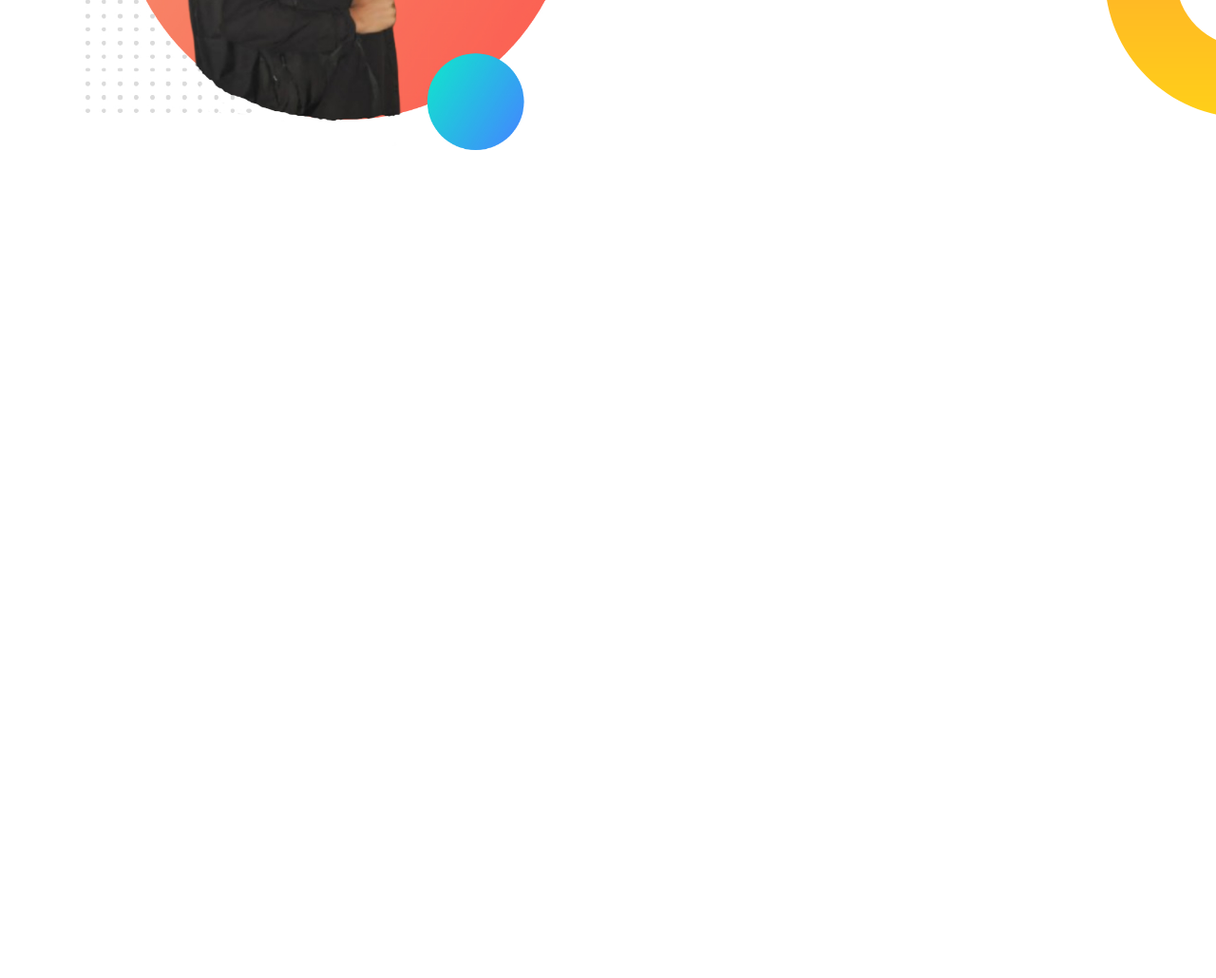
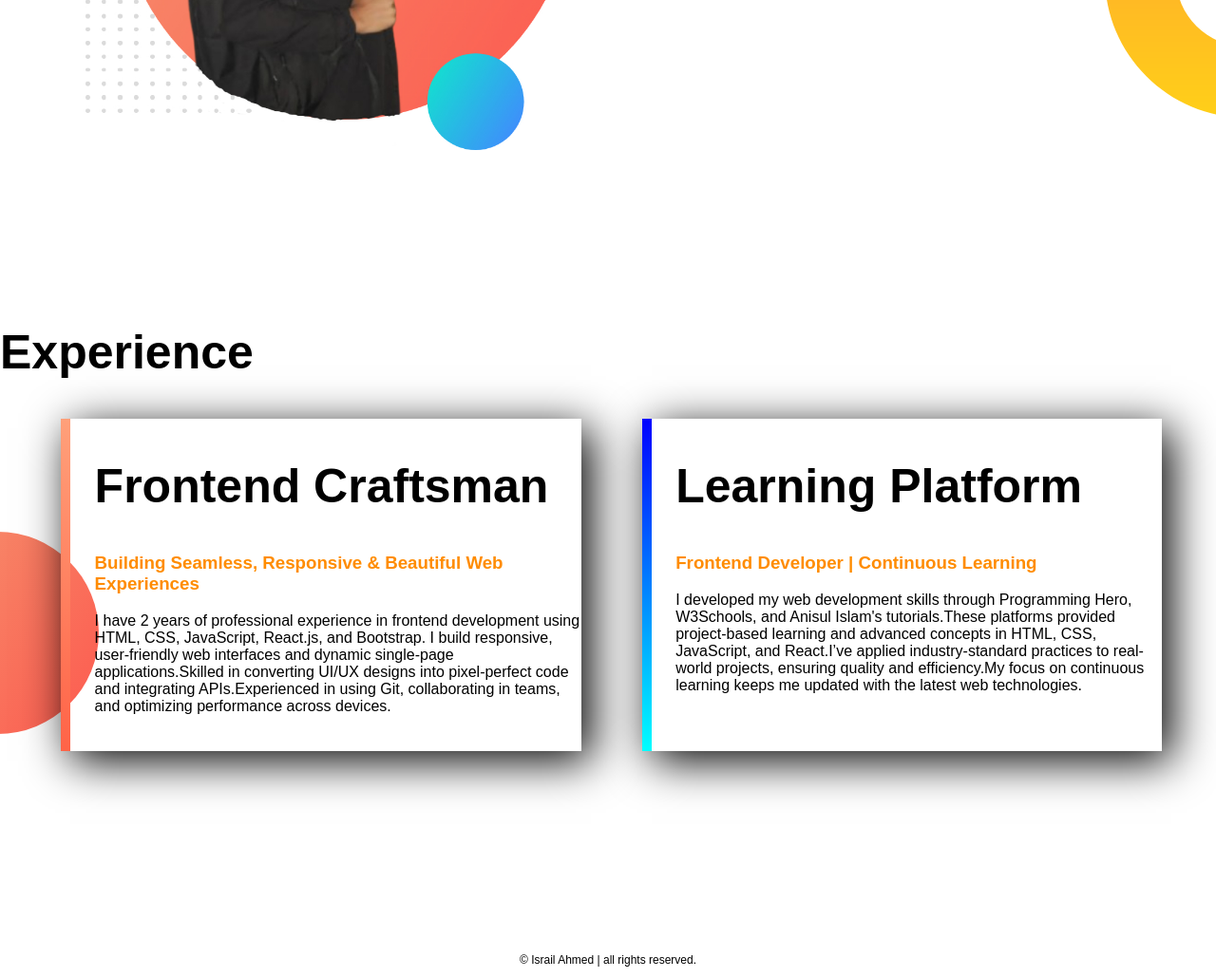
Before and after one commit to israilAhmed-dev/Web-Portfolio, a plain HTML site: page index.html in a window 1280 px wide. Shown: the part 1000-2030 px from the top of the page at 95% size. Before the commit the page ends 1300 px from the top, so only its background shows below. Drawn offline with Linux system fonts and the light colour scheme.

Commit message:
israilAhmed-portfolio

```diff
--- a/index.html
+++ b/index.html
@@ -11,7 +11,7 @@
   <section class="headside-banner">
           <div class="half-width">
               <h1>Welocome to</h1>
-              <h1><span class="highlight">Developers</span> World</h1>
+              <h1><span class="orange-highlight">Developers</span> World</h1>
               <h3>world clss professional developer</h3>
               <p class="border">I am a dedicated Frontend Web Developer with expertise in HTML, CSS, JavaScript, and React.js.
                 I specialize in creating responsive, user-centric interfaces with clean, maintainable code.
@@ -41,5 +41,23 @@
     </div>
 
   </section>
+  <section class="top-banner3">
+    <h2>Experience</h2>
+    <div id="frontend" class="half-width experience-shadow">
+      <h2>Frontend Craftsman</h2>
+      <h3 class="orange-highlight">Building Seamless, Responsive & Beautiful Web Experiences</h3>
+      I have 2 years of professional experience in frontend development using HTML, CSS, JavaScript, React.js, and Bootstrap. I build responsive, user-friendly web interfaces and dynamic single-page applications.Skilled in converting UI/UX designs into pixel-perfect code and integrating APIs.Experienced in using Git, collaborating in teams, and optimizing performance across devices.
+
+    </div>
+    <div id="learning" class="half-width experience-shadow">
+        <h2>Learning Platform</h2>
+        <h3 class="orange-highlight">Frontend Developer | Continuous Learning</h3>
+        <p>I developed my web development skills through Programming Hero, W3Schools, and Anisul Islam's tutorials.These platforms provided project-based learning and advanced concepts in HTML, CSS, JavaScript, and React.I’ve applied industry-standard practices to real-world projects, ensuring quality and efficiency.My focus on continuous learning keeps me updated with the latest web technologies.
+        </p>
+    </div>
+  </section>
+  <footer>
+    <p> &copy; Israil Ahmed | all rights reserved.</p>
+  </footer>
 </body>
 </html>
--- a/style.css
+++ b/style.css
@@ -5,7 +5,7 @@ body{
 h1,h2{
     font-size: 50px;
 }
-.highlight{
+.orange-highlight{
     color:darkorange ;
 }
 .half-width{
@@ -41,3 +41,26 @@ section{
     background-repeat: no-repeat;
     background-position: right;
 }
+.experience-shadow{
+    box-shadow: 10px 10px 45px;
+    height: 70%;
+}
+.top-banner3{
+    background-image: url(images/exp-bg.png);
+    background-repeat: no-repeat;
+    background-position: left;
+}
+#frontend{
+    border-left: 10px solid;
+    border-image: linear-gradient(180deg, lightsalmon, tomato);
+    border-image-slice: 1;
+}
+#learning{
+    border-left: 10px solid;
+    border-image: linear-gradient(180deg, blue, cyan );
+    border-image-slice: 1;
+}
+footer p{
+    text-align: center;
+    font-size: 12px;
+}
```
